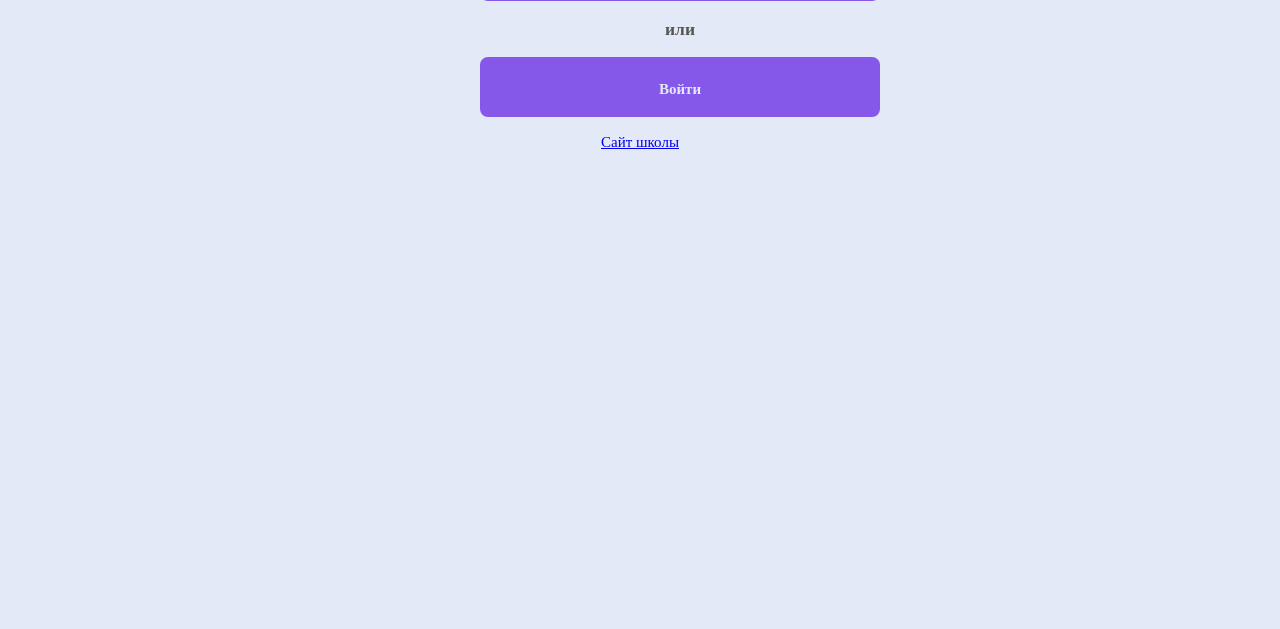
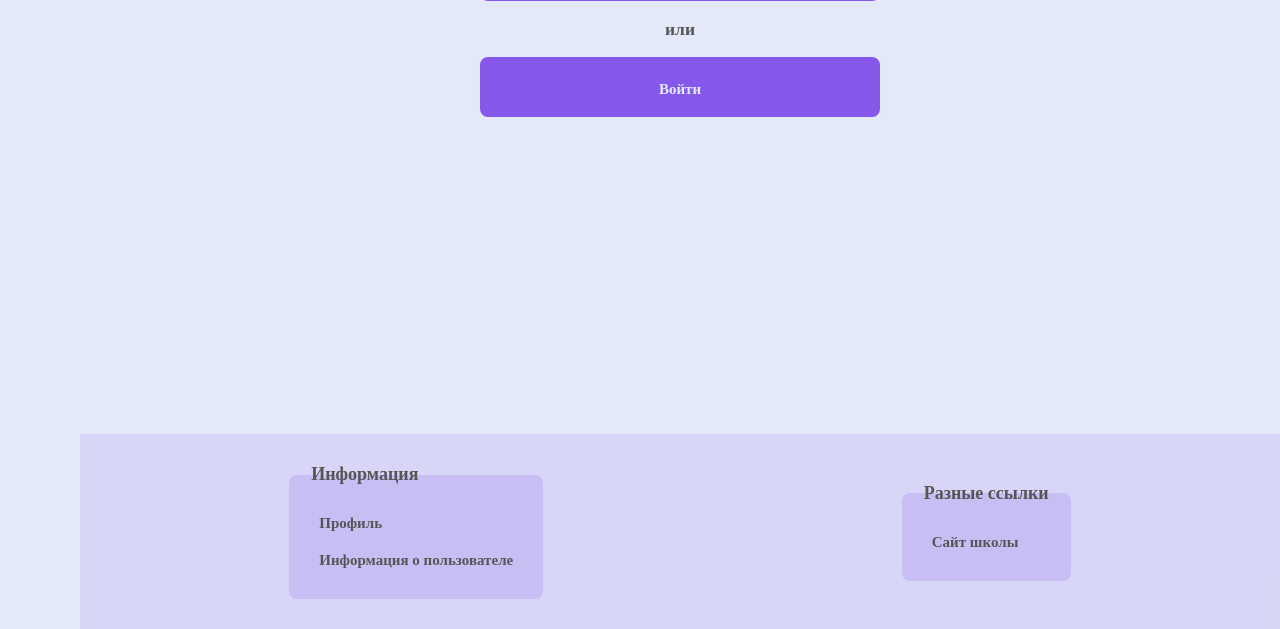
Before and after one commit to YelKar/school_portal, a Flask app: page /register in a window 1280 px wide. Shown: the part 953-1582 px from the top of the page. Before the commit the page ends 1102 px from the top, so only its background shows below. Run offline with Flask 2, Linux system fonts and the light colour scheme; some web fonts are replaced.

Commit message:
Upgraded footer

```diff
--- a/app/static/styles/_navbar.sass
+++ b/app/static/styles/_navbar.sass
@@ -15,7 +15,7 @@ $profile-contextmenu-width: $navbar-open-width / 1.5
   transition: all .2s
   z-index: 8
 
-  + main
+  + main, + main + footer
     margin-left: $navbar-width
     transition: margin-left .2s
 
@@ -39,7 +39,7 @@ $profile-contextmenu-width: $navbar-open-width / 1.5
       display: inline-block
       @include cursor(pointer, $c_style)
 
-    + main
+    + main, + main + footer
       margin-left: $navbar-open-width
 
     .navbar-btn.open
--- a/app/static/styles/_style.sass
+++ b/app/static/styles/_style.sass
@@ -2,10 +2,20 @@ $element-padding: 20px
 $element-border-radius: 8px
 $element-height: 60px
 
+$footer-elements-padding: 20px
+$footer-elements-space: 20px
+$footer-padding: 30px
+$footer-margin-top: 300px
+
+
 
 body
+  display: flex
+  flex-direction: column
   margin: 0
   text-align: center
+  height: 100vh
+
   color: $text_color
   background: $background-color
   font:
@@ -28,15 +38,45 @@ body
 @import "navbar"
 
 footer
-  margin-bottom: 0
-  bottom: 0
+  display: flex
+  justify-content: space-around
+  flex-direction: row
+  flex: 1 1 auto
+  padding: $footer-padding
+  margin-top: $footer-margin-top
+
+  background-color: $footer_bgc
+
+  fieldset
+    border: none
+    border-radius: $element-border-radius
+    padding: $footer-elements-padding
+    margin: auto $footer-elements-space
+
+    background-color: $footer-elements-bgc
+
+    legend
+      text-align: left
+      font:
+        size: 1.2em
+        weight: bold
+
+    a
+      display: block
+      padding: 10px
+      text-align: left
+
+      font:
+        size: 1em
+        weight: bold
+
+      color: $text-color
+      text-decoration: none
 
 main
   display: flex
   flex-direction: column
   align-items: center
-  min-height: 70vh
-
 
 // курсор для всех элементов, на которые требуется нажимать
 a, button, .navbar-elements, select, .header,
--- a/app/static/styles/styles_with_themes.css
+++ b/app/static/styles/styles_with_themes.css
@@ -491,7 +522,7 @@ html {
   /* open navbar */
   /* navbar-elements */
 }
-.light-theme .navbar + main {
+.light-theme .navbar + main, .light-theme .navbar + main + footer {
   margin-left: 80px;
   transition: margin-left 0.2s;
 }
@@ -624,14 +655,39 @@ html {
   display: block;
 }
 .light-theme footer {
-  margin-bottom: 0;
-  bottom: 0;
+  display: flex;
+  justify-content: space-around;
+  flex-direction: row;
+  flex: 1 1 auto;
+  padding: 30px;
+  margin-top: 300px;
+  background-color: rgba(134, 88, 234, 0.13);
+}
+.light-theme footer fieldset {
+  border: none;
+  border-radius: 8px;
+  padding: 20px;
+  margin: auto 20px;
+  background-color: rgba(134, 88, 234, 0.19);
+}
+.light-theme footer fieldset legend {
+  text-align: left;
+  font-size: 1.2em;
+  font-weight: bold;
+}
+.light-theme footer fieldset a {
+  display: block;
+  padding: 10px;
+  text-align: left;
+  font-size: 1em;
+  font-weight: bold;
+  color: #555;
+  text-decoration: none;
 }
 .light-theme main {
   display: flex;
   flex-direction: column;
   align-items: center;
-  min-height: 70vh;
 }
 .light-theme a, .light-theme button, .light-theme .navbar-elements, .light-theme select, .light-theme .header,
 .light-theme .Boolean, .light-theme .checkbox,
--- a/app/static/styles/styles_with_themes.sass
+++ b/app/static/styles/styles_with_themes.sass
@@ -16,6 +16,8 @@ html
 .dark-theme
   $background-color: #2a2a2a
   $text-color: #999
+  $footer-bgc: #222
+  $footer-elements-bgc: #333
 
   /* navbar */
   $navbar-background-color: #333
@@ -41,6 +43,8 @@ html
 .light-theme
   $text-color: #555
   $background-color: #e4e9f7
+  $footer-bgc: rgba(134, 88, 234, 0.13)
+  $footer-elements-bgc: rgba(134, 88, 234, 0.19)
 
   /* navbar */
   $navbar-background-color: #ffffff
--- a/app/templates/base/footer.html
+++ b/app/templates/base/footer.html
@@ -1,3 +1,12 @@
 <footer>
-    <a href="//1060.ru">Сайт школы</a>
+    <fieldset>
+        <legend>Информация</legend>
+
+        <a href="{{ url_for('profile') }}">Профиль</a>
+        <a href="{{ url_for('profile_info') }}">Информация о пользователе</a>
+    </fieldset>
+    <fieldset>
+        <legend>Разные ссылки</legend>
+        <a href="//1060.ru">Сайт школы</a>
+    </fieldset>
 </footer>
```
Also changed, not shown: other parts of app/static/styles/styles_with_themes.css (+37 -6 lines), 1 other file.
